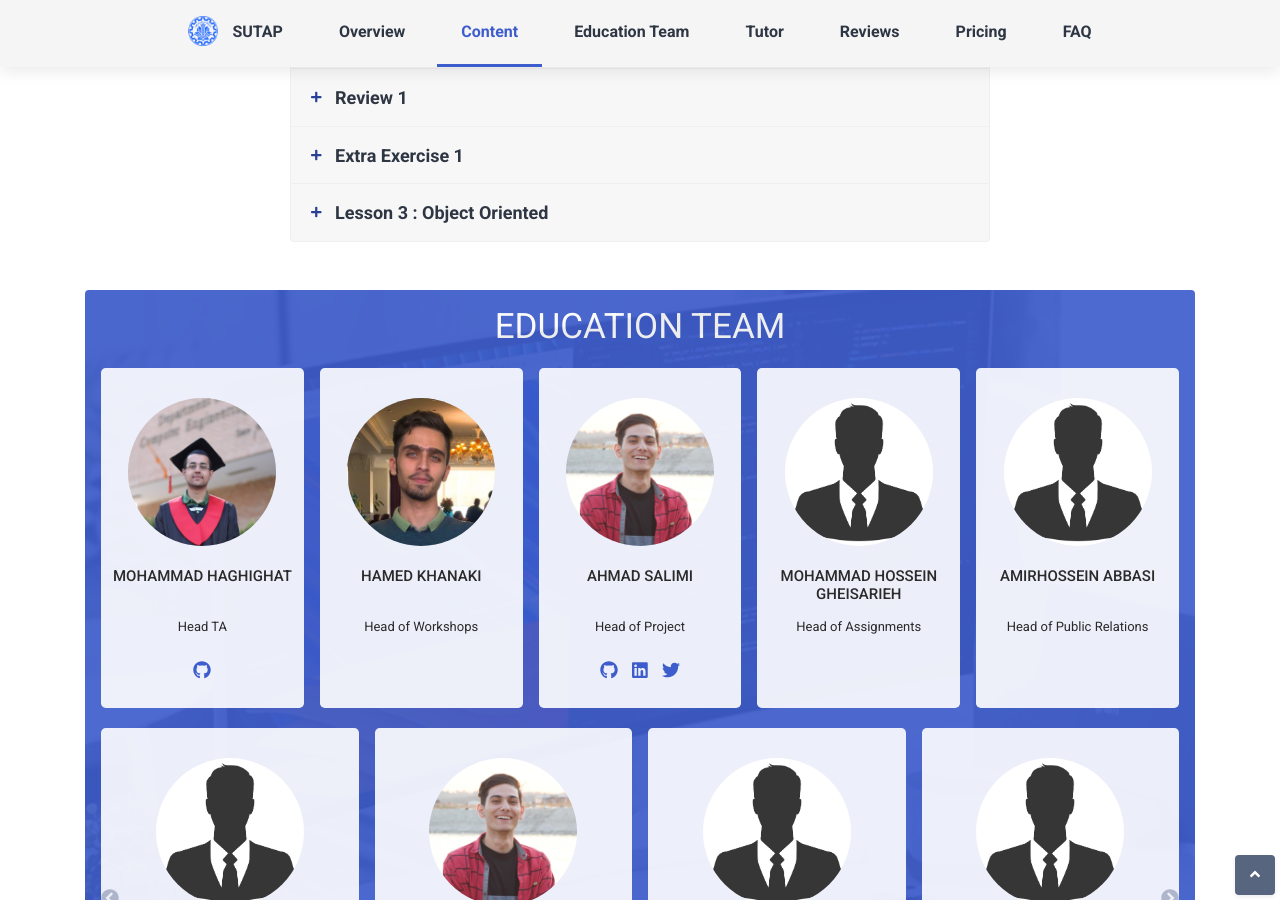
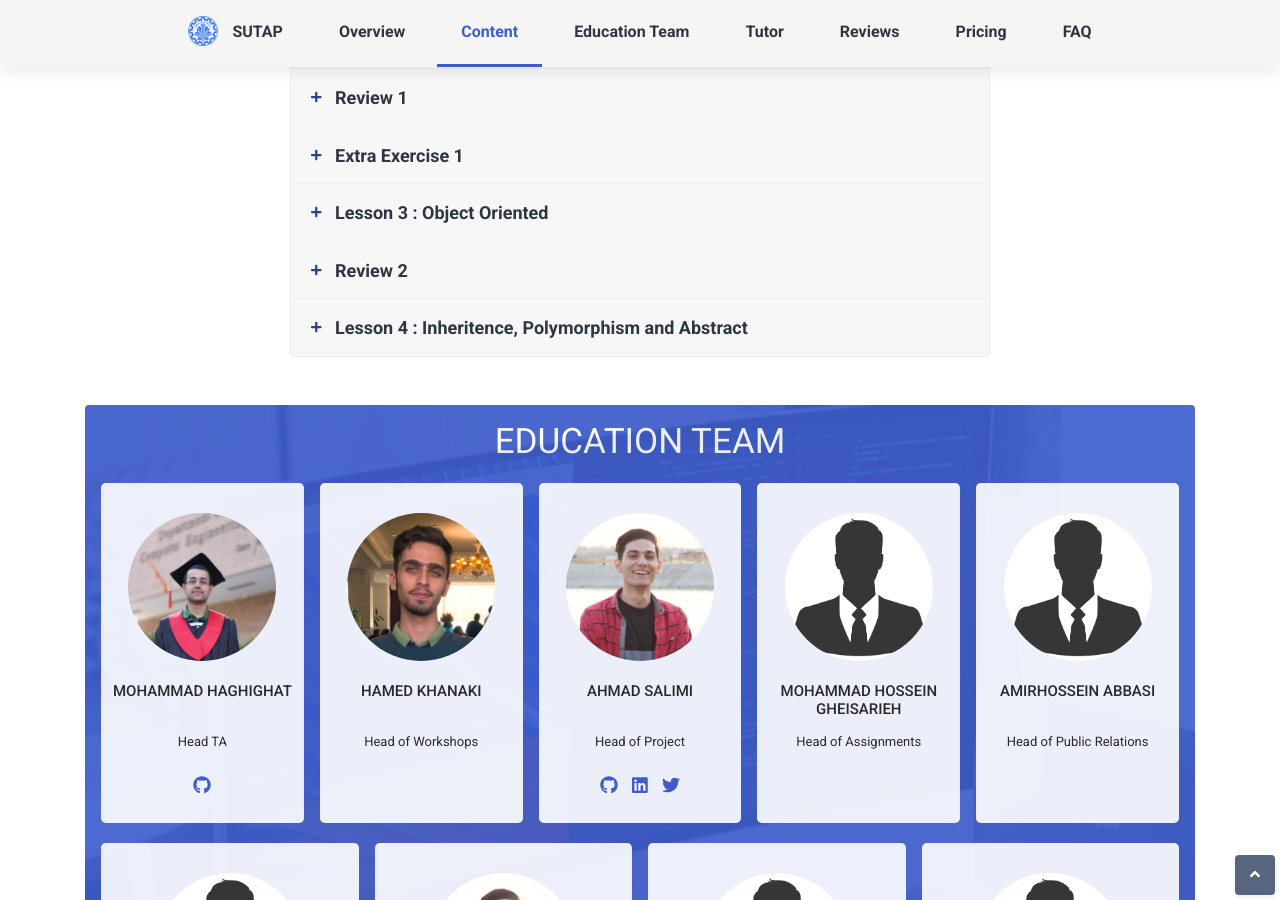
Before and after one commit to AdvProg2020/AdvProg2020.github.io, a Jekyll site: the page built from index.html, in a window 1280 px wide and 900 px high, scrolled down 2059 px. Built offline with Jekyll 4.4.1, drawn with Linux system fonts in a browser that asks for light colours; comment, search, counter and statistics services are not loaded.

Commit message:
Review2 / Lesson4

```diff
--- a/_data/modals.yml
+++ b/_data/modals.yml
@@ -15,3 +15,9 @@
 
 - id: modal6
   src: https://www.aparat.com/video/video/embed/videohash/gbtGH/vt/frame
+
+- id: modal7
+  src: https://www.aparat.com/video/video/embed/videohash/4K1Us/vt/frame
+
+- id: modal8
+  src: https://www.aparat.com/video/video/embed/videohash/cwvP1/vt/frame
--- /dev/null
+++ b/_includes/sections/lessons/lesson_4.html
@@ -0,0 +1,22 @@
+<div class="module-sub-item p-3">
+    <div class="row justify-content-between">
+        <div class="col-9">
+            <span class="theme-text-secondary mr-2">4.1</span><a class="video-play-trigger"
+                href="https://www.aparat.com/v/gbtGH" data-toggle="modal" data-target="#modal8">Video</a><span
+                class="badge badge-primary ml-2">Video</span>
+        </div>
+        <div class="col-3 text-right extra-info">00:43:59</div>
+    </div>
+</div>
+<!--//module-sub-item-->
+<div class="module-sub-item p-3">
+    <div class="row justify-content-between">
+        <div class="col-9"><span class="theme-text-secondary mr-2">4.2</span>Codes from the
+            session
+            available
+            <a href="https://github.com/AdvProg2020/TAClass_Session4" style="color: #85C196">here</a>
+        </div>
+        <div class="col-3 text-right extra-info">Code</div>
+    </div>
+</div>
+<!--//module-sub-item-->
--- /dev/null
+++ b/_includes/sections/lessons/review_2.html
@@ -0,0 +1,21 @@
+<div class="module-sub-item p-3">
+    <div class="row justify-content-between">
+        <div class="col-9">
+            <span class="theme-text-secondary mr-2">R2.1</span><a class="video-play-trigger"
+                href="https://www.aparat.com/v/2wQHd" data-toggle="modal" data-target="#modal7">Video</a><span
+                class="badge badge-primary ml-2">Video</span>
+        </div>
+        <div class="col-3 text-right extra-info">01:39:02</div>
+    </div>
+</div>
+<!--//module-sub-item-->
+<div class="module-sub-item p-3">
+    <div class="row justify-content-between">
+        <div class="col-9"><span class="theme-text-secondary mr-2">R2.2</span>Codes from the
+            session
+            available
+            <a href="https://github.com/AdvProg2020/TAClass_Session3" style="color: #85C196">here</a>
+        </div>
+        <div class="col-3 text-right extra-info">Code</div>
+    </div>
+</div>
```
Also changed, not shown: _data/content.yml (+10 -0 lines).
